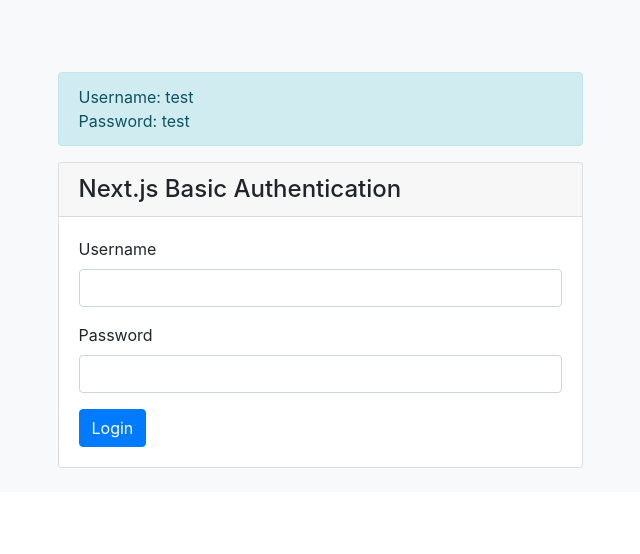
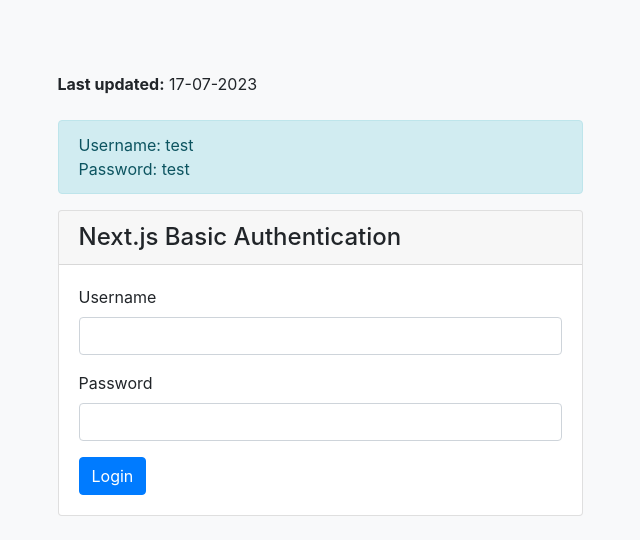
Before and after one commit to persteenolsen/next-js-basic-auth, a Next.js app: page /login in a window 1280 px wide. Shown: the top 554 px of the page, without its empty margins (320-960 px from the left). Built offline with nearby package versions, Linux system fonts and the light colour scheme.

Commit message:
Tested Dev + Build + Start and updated login page

```diff
--- a/pages/login.jsx
+++ b/pages/login.jsx
@@ -45,12 +45,17 @@
 
     return (
         <div className="col-md-6 offset-md-3 mt-5">
+
+		    <b>Last updated:</b> 17-07-2023<br /><br />
+
             <div className="alert alert-info">
                 Username: test<br />
                 Password: test
             </div>
             <div className="card">
+
                 <h4 className="card-header">Next.js Basic Authentication</h4>
+
                 <div className="card-body">
                     <form onSubmit={handleSubmit(onSubmit)}>
                         <div className="form-group">
```
